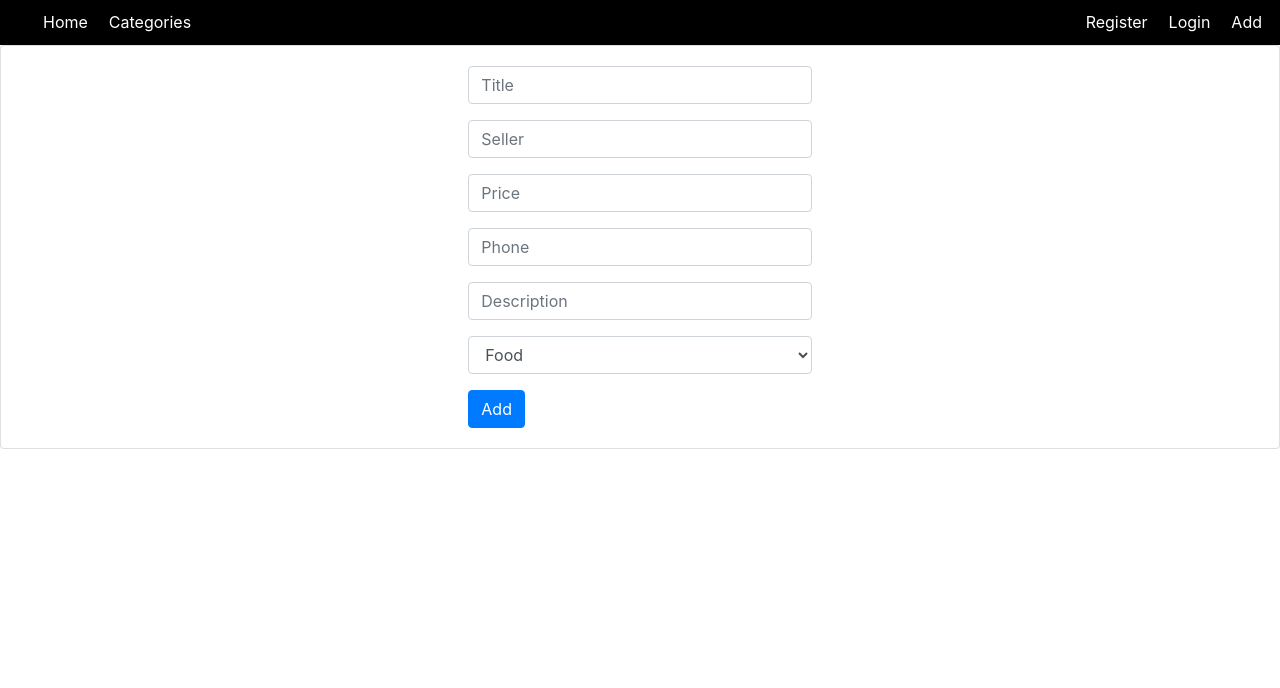
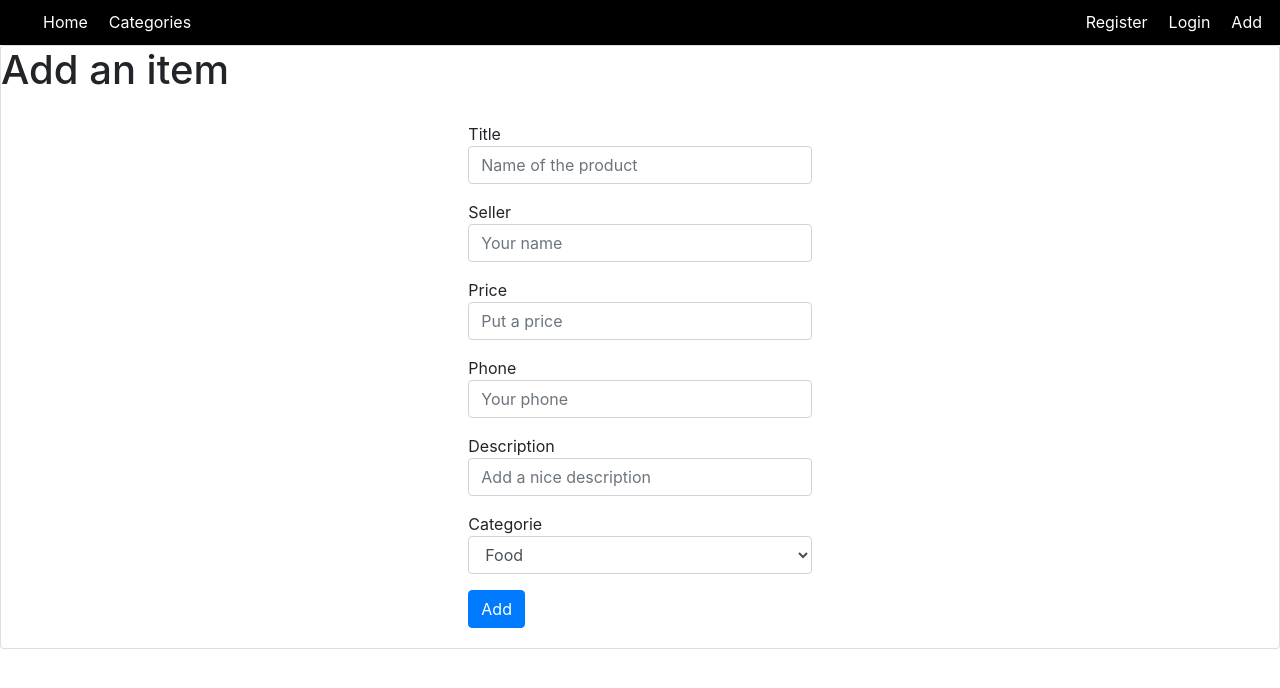
Before and after one commit to tolo530/ITUe, a React (Create React App) app in the folder TradeApp/: page /AddItem in a window 1280 px wide. Shown: the top 688 px of the page. Built offline with nearby package versions, Linux system fonts and the light colour scheme.

Commit message:
Minor changes and added a new categorie

```diff
--- a/TradeApp/src/components/pages/AddItem.js
+++ b/TradeApp/src/components/pages/AddItem.js
@@ -42,59 +42,66 @@ export default class AddItem extends Component {
 
     render() {
         return (
-            <div className="card">
+        <div className="card">
+            <h1>Add an item</h1>
         <form onSubmit={this.handleSubmit} className="card-body">
           <div className="form-group">
+              Title
             <input
               type="text"
               name="title"
               className="form-control"
               value={this.state.title}
               onChange={this.handleInput}
-              placeholder="Title"
+              placeholder="Name of the product"
               />
           </div>
           <div className="form-group">
+            Seller
             <input
               type="text"
               name="seller"
               className="form-control"
               value={this.state.seller}
               onChange={this.handleInput}
-              placeholder="Seller"
+              placeholder="Your name"
               />
           </div>
           <div className="form-group">
+              Price
             <input
               type="number"
               name="price"
               className="form-control"
               value={this.state.price}
               onChange={this.handleInput}
-              placeholder="Price"
+              placeholder="Put a price"
               />
           </div>
           <div className="form-group">
+              Phone
             <input
               type="text"
               name="phone"
               className="form-control"
               value={this.state.phone}
               onChange={this.handleInput}
-              placeholder="Phone"
+              placeholder="Your phone"
               />
           </div>
           <div className="form-group">
+              Description
             <input
               type="text"
               name="description"
               className="form-control"
               value={this.state.description}
               onChange={this.handleInput}
-              placeholder="Description"
+              placeholder="Add a nice description"
               />
           </div>
           <div className="form-group">
+              Categorie
             <select
                 name="categorie"
                 className="form-control"
```
Also changed, not shown: TradeApp/src/categories.txt.
